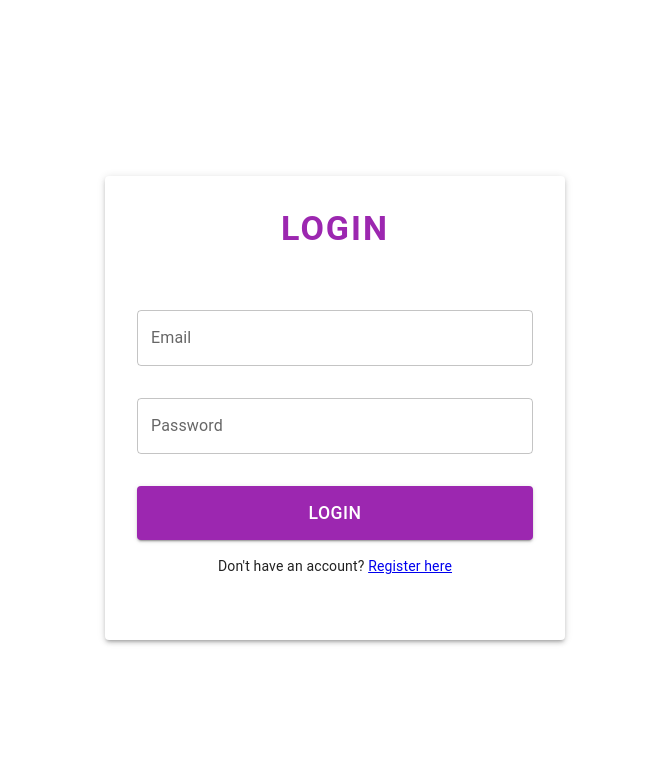
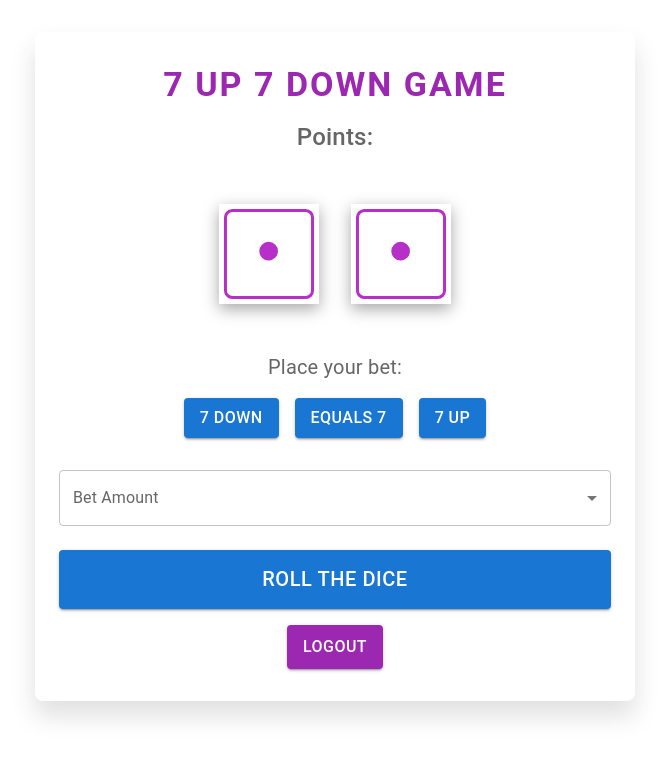
Before and after one commit to Vineet829/seven-up-seven-down, a React (Create React App) app in the folder client/: page /game in a window 1280 px wide. Before the commit this address led to /login. Shown: the top 758 px of the page, without its empty margins (305-974 px from the left). Built offline with nearby package versions, Linux system fonts and the light colour scheme; sample sign-in values are in the browser's storage.

Commit message:
apply final changes

```diff
--- a/client/src/Game.js
+++ b/client/src/Game.js
@@ -1,7 +1,8 @@
 import React, { useState, useEffect } from 'react';
 import { Container, Button, Typography, Box, MenuItem, Select, FormControl, InputLabel } from '@mui/material';
 import { useSelector, useDispatch } from 'react-redux';
-import { setBetAmount, setBetOption, rollDice, fetchPointsById, updatePoints } from './gameSlice';
+import { setBetAmount, setBetOption, rollDice, fetchPointsById, updatePoints, resetGame } from './gameSlice'; // Import resetGame action
+import { logout } from './authSlice';
 import Confetti from 'react-confetti';
 import './Game.css';
 import image1 from "./images/dice-01.svg";
@@ -36,7 +37,7 @@ const Game = () => {
       alert("You need to be logged in to place a bet.");
       return;
     }
-    dispatch(rollDice({ betAmount, betOption, userId, token }));
+    dispatch(rollDice({ betAmount, betOption, userId }));
   };
 
   useEffect(() => {
@@ -55,19 +56,22 @@ const Game = () => {
     }
   }, [message]);
 
-
   useEffect(() => {
     if (token && userId) {
-      dispatch(fetchPointsById({ userId, token }));
+      dispatch(fetchPointsById({ userId }));
     }
   }, [token, userId, dispatch]);
 
-
   useEffect(() => {
     if (points === null && token && userId) {
-      dispatch(updatePoints({ userId, points: 5000, token }));
+      dispatch(updatePoints({ userId, points: 5000 }));
     }
   }, [points, token, userId, dispatch]);
+
+  const handleLogout = () => {
+    dispatch(resetGame());
+    dispatch(logout());
+  };
 
   return (
     <div style={{ position: 'relative' }}>
@@ -218,6 +222,20 @@ const Game = () => {
             </Typography>
           </Box>
         )}
+        <Box mt={2}>
+          <Button
+            variant="contained"
+            color="secondary"
+            onClick={handleLogout}
+            sx={{
+              fontSize: { xs: '0.875rem', md: '1rem' },
+              py: 1,
+              width: 'auto',
+            }}
+          >
+            LOGOUT
+          </Button>
+        </Box>
       </Container>
     </div>
   );
--- a/client/src/Register.js
+++ b/client/src/Register.js
@@ -13,7 +13,7 @@ const Register = () => {
 
     const handleRegister = async () => {
         try {
-            await axios.post('http://vineetpersonal.site:5000/api/auth/register', { username, email, password });
+            await axios.post('https://vineetpersonal.site:5000/api/auth/register', { username, email, password });
             toast.success('Registration successful');
             navigate('/login');
         } catch (error) {
--- a/client/src/authSlice.js
+++ b/client/src/authSlice.js
@@ -7,18 +7,17 @@ export const login = createAsyncThunk(
   async ({ email, password }, { rejectWithValue }) => {
     try {
       const response = await axios.post('https://vineetpersonal.site:5000/api/auth/login', { email, password });
-      localStorage.setItem('token',response.data.token);
-      console.log(response.data.token);
+      localStorage.setItem('token', response.data.token);
       return response.data;
-
     } catch (error) {
       return rejectWithValue(error.response.data);
     }
   }
 );
 
+
 const initialState = {
-  token: null,
+  token: localStorage.getItem('token') || null,
   user: null,
   loading: false,
   error: null,
@@ -31,6 +30,7 @@ const authSlice = createSlice({
     logout: (state) => {
       state.token = null;
       state.user = null;
+      localStorage.removeItem('token');
     },
   },
   extraReducers: (builder) => {
--- a/client/src/gameSlice.js
+++ b/client/src/gameSlice.js
@@ -3,12 +3,11 @@ import axios from 'axios';
 
 
 const getToken = () => localStorage.getItem('token');
-console.log(getToken());
+
 export const fetchPointsById = createAsyncThunk(
   'game/fetchPointsById',
   async ({ userId }, { rejectWithValue }) => {
     const token = getToken();
-    console.log(token)
     try {
       const response = await axios.get(`https://vineetpersonal.site:5000/api/users/${userId}/points`, {
         headers: { Authorization: `Bearer ${token}` }
@@ -54,24 +53,35 @@ export const updatePoints = createAsyncThunk(
   }
 );
 
+const initialState = {
+  points: null,
+  diceResult: null,
+  message: '',
+  betAmount: '',
+  betOption: '',
+  loading: false,
+  error: null,
+};
+
 const gameSlice = createSlice({
   name: 'game',
-  initialState: {
-    points: null,
-    diceResult: null,
-    message: '',
-    betAmount: '',
-    betOption: '',
-    loading: false,
-    error: null,
-  },
+  initialState,
   reducers: {
     setBetAmount(state, action) {
       state.betAmount = action.payload;
     },
     setBetOption(state, action) {
       state.betOption = action.payload;
-    }
+    },
+    resetGame(state) {
+      state.points = null;
+      state.diceResult = null;
+      state.message = '';
+      state.betAmount = '';
+      state.betOption = '';
+      state.loading = false;
+      state.error = null;
+    },
   },
   extraReducers: (builder) => {
     builder
@@ -106,6 +116,6 @@ const gameSlice = createSlice({
   },
 });
 
-export const { setBetAmount, setBetOption } = gameSlice.actions;
+export const { setBetAmount, setBetOption, resetGame } = gameSlice.actions;
 
 export default gameSlice.reducer;
```
